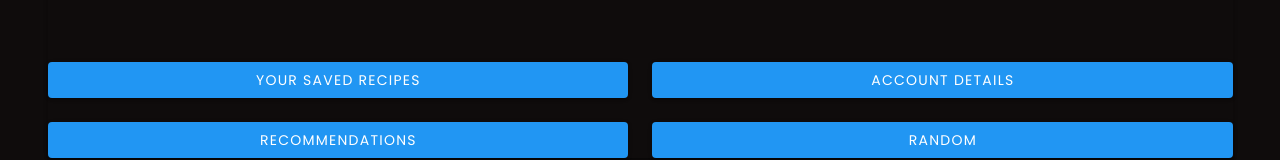
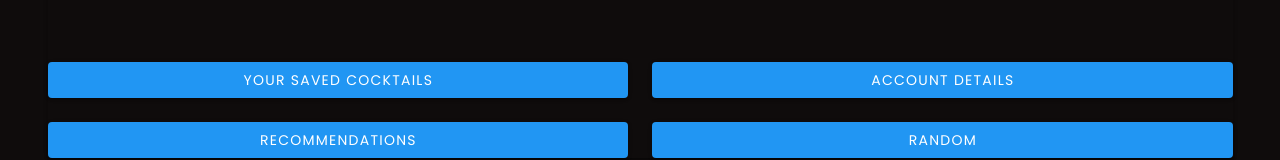
Before and after one commit to mpearce9/CocktailCrafts, a Vue app in the folder frontend/: page /account in a window 1280 px wide. Shown: the part 134-294 px from the top of the page. Built offline with nearby package versions, Linux system fonts and the light colour scheme.

Commit message:
Changed some spelling/grammer issues

```diff
--- a/frontend/src/views/accountComponent.vue
+++ b/frontend/src/views/accountComponent.vue
@@ -19,7 +19,7 @@
             </v-row>
             <v-row justify="center">
                 <v-col cols="6">
-                    <v-btn block color = "info" href = "/savedRecipes">Your Saved Recipes</v-btn>
+                    <v-btn block color = "info" href = "/savedCocktails">Your Saved Cocktails</v-btn>
                 </v-col>
                 <v-col cols="6">
                     <v-btn block color = "info" href = "/accountDetails">Account Details</v-btn>
```
Also changed, not shown: 1 other file (tests, documents, lock files or other folders).
